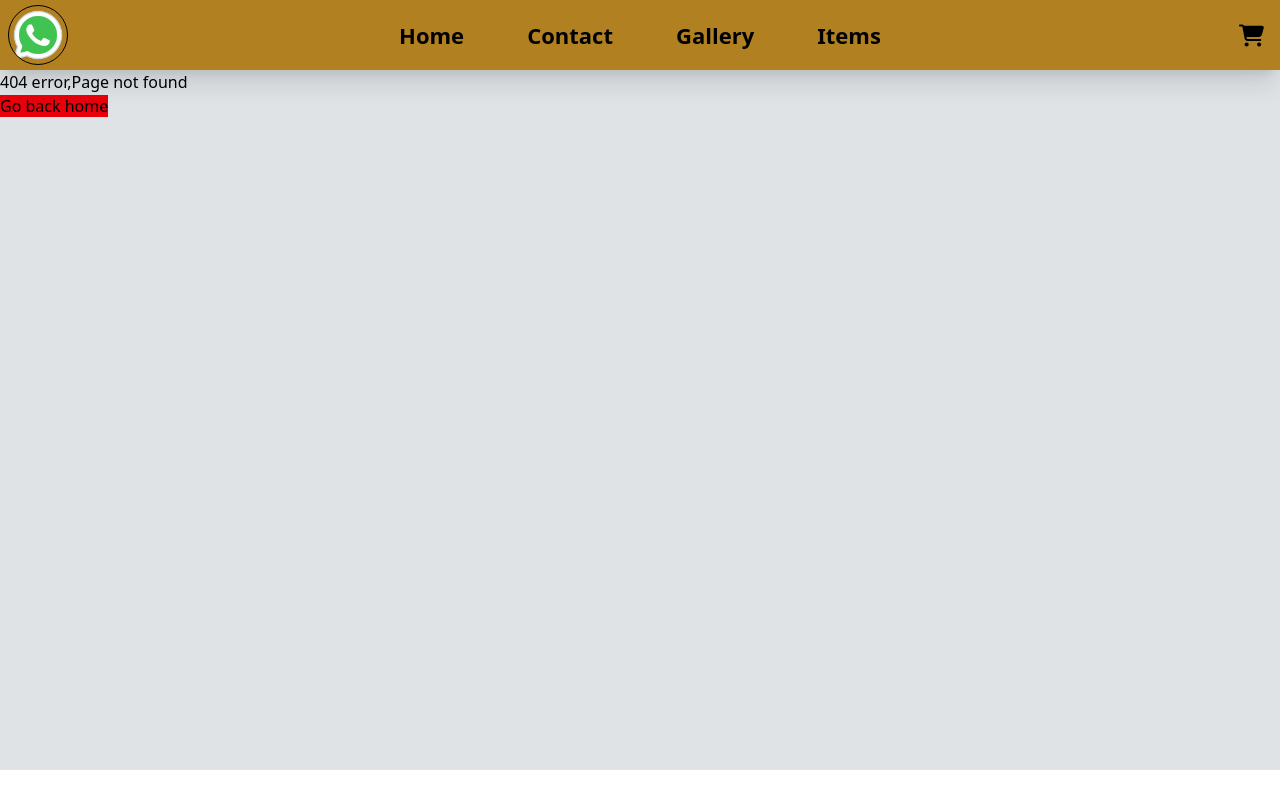
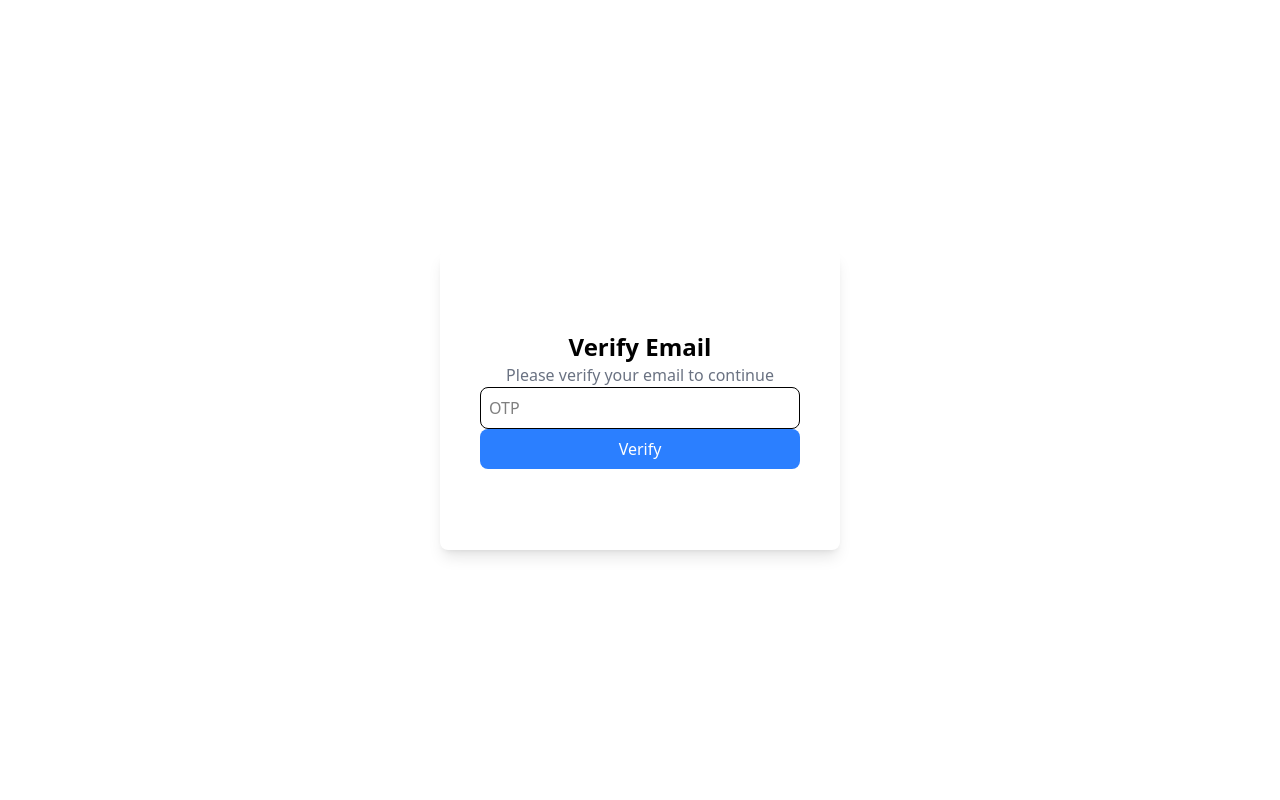
Before and after one commit to wikshitha/kv-audio-frontend, a React (Vite) app: page /verify-email in a window 1280 px wide. Before the commit this address had no page. Built offline with nearby package versions, Linux system fonts and the light colour scheme; no server answers.

Commit message:
OTP verification done🌟

```diff
--- a/src/App.jsx
+++ b/src/App.jsx
@@ -6,6 +6,7 @@ import LoginPage from "./pages/login/login.jsx"
 import { Toaster } from "react-hot-toast"
 import RegisterPage from "./pages/register/register.jsx"
 import { GoogleOAuthProvider } from "@react-oauth/google"
+import VerifyEmail from "./pages/verifyEmail/verifyEmail.jsx"
 
 
 function App() {
@@ -19,6 +20,7 @@ function App() {
       <Route path="/testing" element={<Testing/>}/>
       <Route path="/login" element={<LoginPage/>}/>
       <Route path="/register" element={<RegisterPage/>}/>
+      <Route path="/verify-email" element={<VerifyEmail/>}/>
       <Route path="/admin/*" element={<Adminpage/>}/>
       <Route path="/*" element={<HomePage/>}/>
 
--- a/src/components/header.jsx
+++ b/src/components/header.jsx
@@ -6,6 +6,7 @@ import { useState } from "react";
 
 export default function Header() {
     const [navPanelOpen, setNavPanelOpen] = useState(false);
+    const token = localStorage.getItem("token");
     return (
         <header className="w-full h-[70px] shadow-xl flex justify-center items-center relative bg-actiion">
             <img src="/logo.png" alt="logo" className="w-[60px] h-[60px] object-cover border -3 absolute right-2 md:left-2 rounded-full" />
@@ -15,10 +16,16 @@ export default function Header() {
             <Link to="/gallery" className="hidden text-[22px] font-bold m-1 md:block">Gallery</Link>
             <Link to ="/items" className="hidden text-[22px] font-bold m-1 md:block">Items</Link>
             </div>
-            <Link to ="/booking" className="hidden text-[25px] font-bold m-1 absolute right-3 md:block"><FaCartShopping/></Link>
+            <Link to ="/booking" className="hidden text-[25px] font-bold m-1 absolute right-25 md:block"><FaCartShopping/></Link>
 
             <GiHamburgerMenu className="absolute left-3 text-[25px] md:hidden"
             onClick={() => {setNavPanelOpen(true)}}/>
+        {token!==null&&<button className="hidden md:block absolute right-5 text[25px]"
+        onClick={()=>{
+            localStorage.removeItem("token");
+            window.location.href="/login";
+        }}
+        >LogOut</button>}
             <MobileNavigationPanel isOpen={navPanelOpen} setOpen={setNavPanelOpen}/>
         </header>
     )
--- a/src/pages/login/login.jsx
+++ b/src/pages/login/login.jsx
@@ -51,6 +51,11 @@ export default function LoginPage() {
       const user = res.data.user
       localStorage.setItem("token",res.data.token)
 
+      if(user.emailVerified == false){
+        navigate("/verify-email")
+        return
+      }
+
       if(user.role === "Admin"){
         navigate("/admin/")
       }else{
@@ -60,7 +65,7 @@ export default function LoginPage() {
 
     }).catch((err)=>{
       console.log(err)
-      toast.error(err.response.data.error)
+      toast.error(err.response.data.message)
     })
 
   }
--- /dev/null
+++ b/src/pages/verifyEmail/verifyEmail.jsx
@@ -0,0 +1,48 @@
+import axios from "axios";
+import { useEffect, useState } from "react";
+import toast from "react-hot-toast";
+import { useNavigate } from "react-router-dom";
+
+export default function VerifyEmail() {
+    const token =  localStorage.getItem("token");
+    const[otp,setOtp] = useState("");
+    const navigate = useNavigate();
+    useEffect(()=>{
+        axios.get(`${import.meta.env.VITE_BACKEND_URL}/api/users/sendOTP`,{
+            headers:{
+                Authorization:`Bearer ${token}`
+            }
+        }).then((res)=>{
+            console.log(res)
+        }).catch((err)=>{
+            console.log(err)
+        })
+    })
+    function handleVerifyEmail() {
+        axios.post(`${import.meta.env.VITE_BACKEND_URL}/api/users/verifyEmail`,{
+            code :parseInt(otp)
+        },{
+            headers:{
+                Authorization:`Bearer ${token}`
+            }
+    }).then((res)=>{
+        console.log(res)
+        toast.success("Email Verified")
+        navigate("/")
+    }).catch((err)=>{
+        console.log(err)
+        toast.error("Invalid OTP")
+    })
+    }
+
+    return (
+        <div className="w-full h-screen flex justify-center items-center">
+            <div className="w-[400px] h-[300px] bg-white shadow-lg rounded-lg flex flex-col justify-center items-center">
+                <h1 className="text-2xl font-bold">Verify Email</h1>
+                <p className="text-gray-500">Please verify your email to continue</p>
+                <input type="number" placeholder="OTP" value={otp} onChange={(e)=>setOtp(e.target.value)} className="border p-2 rounded-lg w-[80%]"/>
+                <button onClick={handleVerifyEmail} className="bg-blue-500 text-white p-2 rounded-lg w-[80%]">Verify</button>
+            </div>
+        </div>
+    )
+}
```
